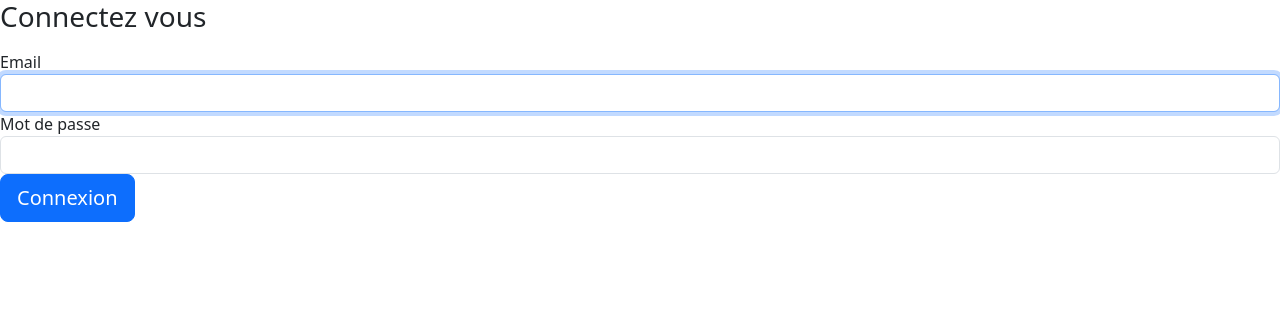
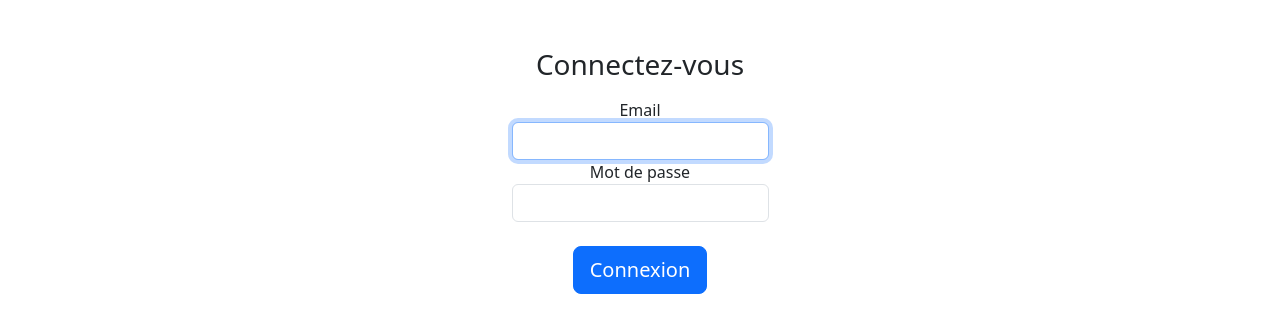
Before and after one commit to ematteiIpssi/Projet-licorne, a Symfony app: template templates/security/login.html.twig in a window 1280 px wide. Shown: the top 333 px of the page. Run offline with Twig, Linux system fonts and the light colour scheme; the template is opened without the code that fills it, so the values that code supplies are empty; some libraries are stand-ins or nearby versions.

Commit message:
update login page

```diff
--- a/templates/security/login.html.twig
+++ b/templates/security/login.html.twig
@@ -4,7 +4,8 @@
 {% endblock %}
 
 {% block body %}
-	<form method="post">
+	<div class="container d-flex flex-column align-items-center mt-5">
+		<form method="post" class="text-center">
 			{% if error %}
 				<div class="alert alert-danger">{{ error.messageKey|trans(error.messageData, 'security') }}</div>
 			{% endif %}
@@ -17,15 +18,16 @@
 				</div>
 			{% endif %}
 
-		<h1 class="h3 mb-3 font-weight-normal">Connectez vous</h1>
+			<h1 class="h3 mb-3 font-weight-normal">Connectez-vous</h1>
 			<label for="username">Email</label>
 			<input type="email" value="{{ last_username }}" name="_username" id="username" class="form-control" autocomplete="email" required autofocus>
-		<label for="password">Mot de passe</label>
-		<input type="password" name="_password" id="password" class="form-control" autocomplete="current-password" required>
+			<label for="password">Mot de passe</label><br>
+			<input type="password" name="_password" id="password" class="form-control" autocomplete="current-password" required><br>
 
 			<input type="hidden" name="_csrf_token" value="{{ csrf_token('authenticate') }}">
 			<button class="btn btn-lg btn-primary" type="submit">
 				Connexion
 			</button>
 		</form>
+	</div>
 {% endblock %}
```
Lines whose indentation alone changed are shown as unchanged.
